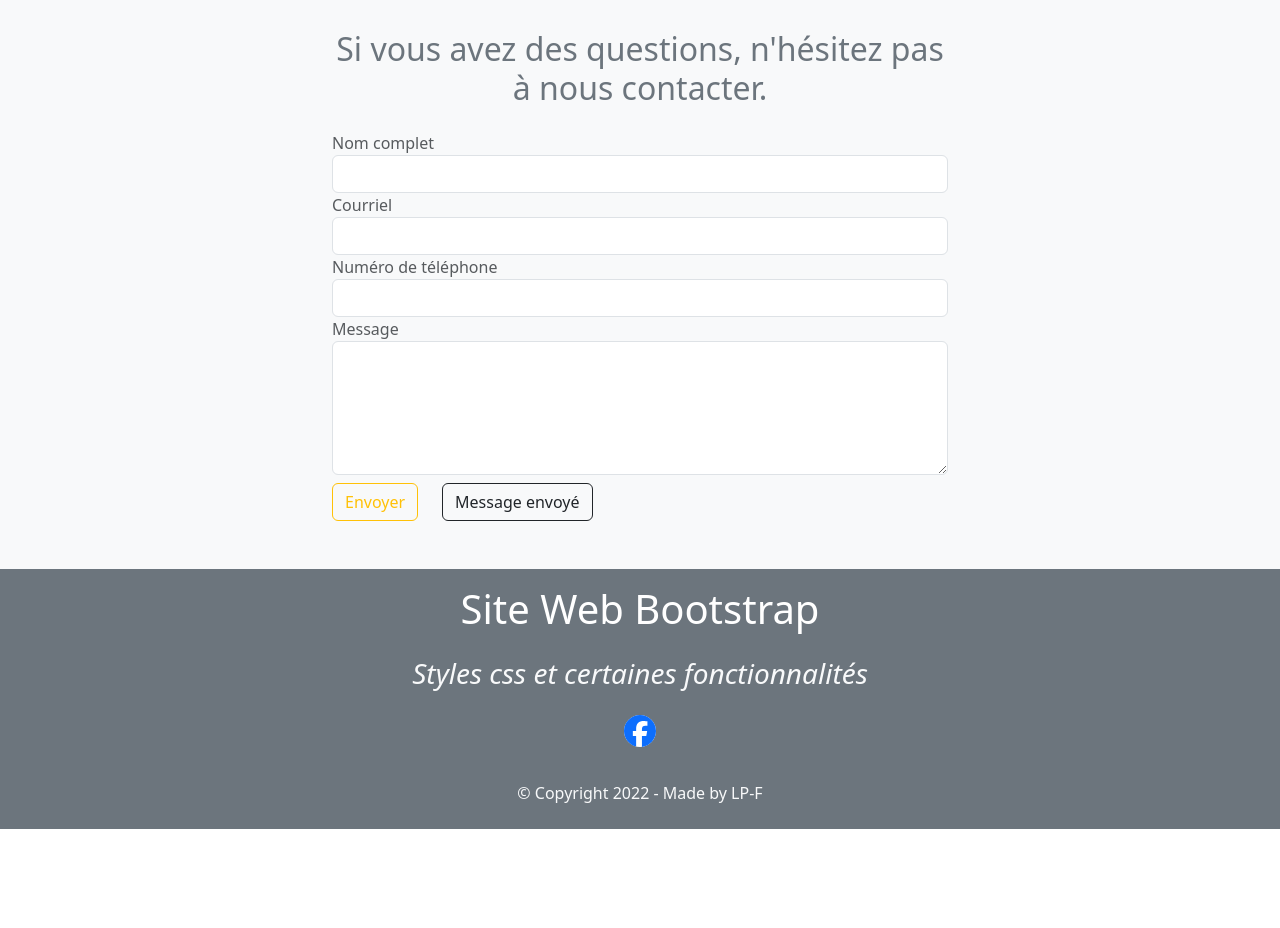
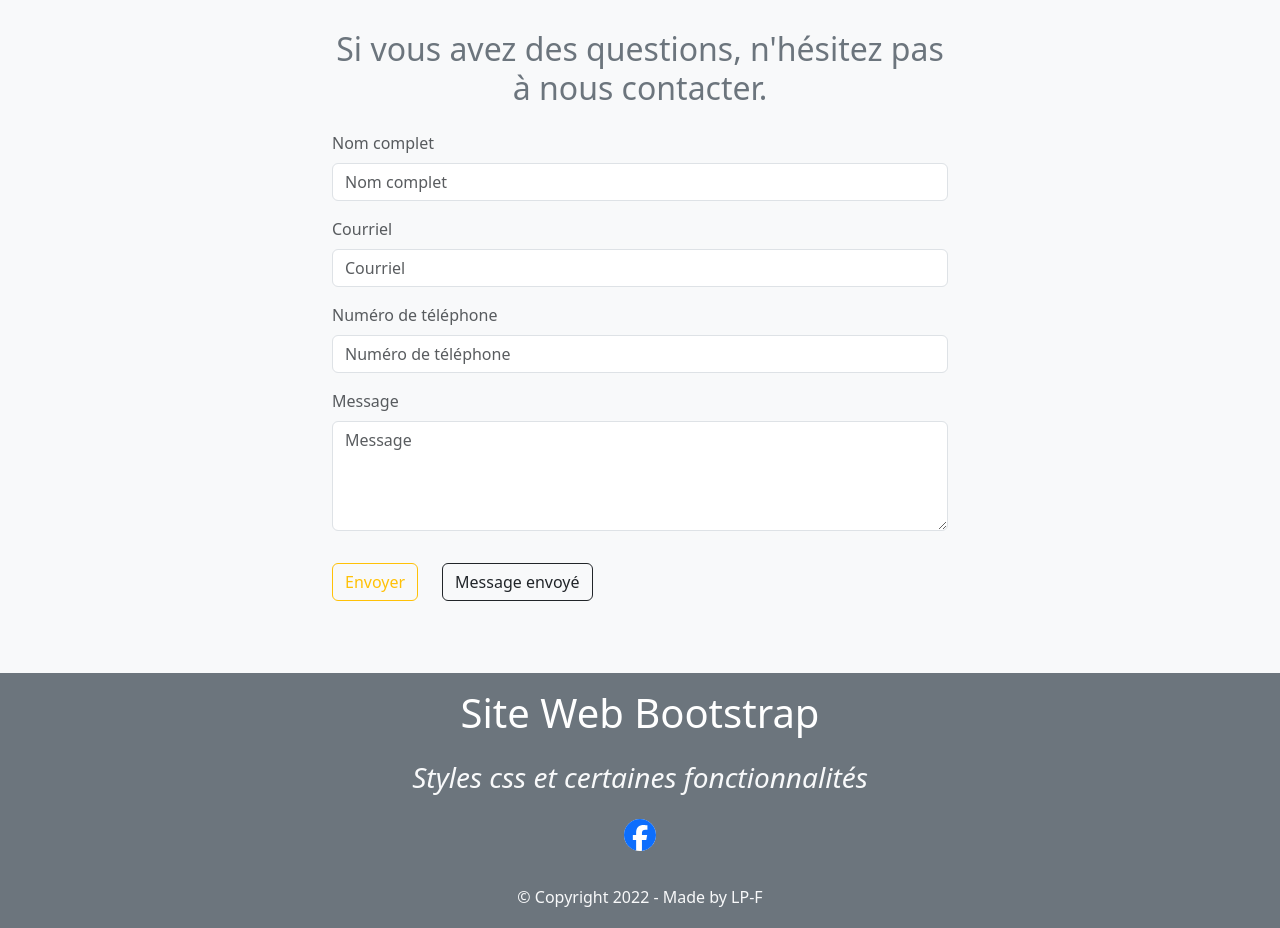
Before and after one commit to th3qu1x0t1c0n3/porfolio, a React (Create React App) app: page / in a window 1280 px wide. Shown: the part 3460-4388 px from the top of the page. Before the commit the page ends 4289 px from the top, so only its background shows below. Built offline with nearby package versions, Linux system fonts and the light colour scheme.

Commit message:
Contact Form

```diff
--- a/src/App.tsx
+++ b/src/App.tsx
@@ -37,6 +37,10 @@ function App() {
 
 export default App;
 
+export const emailRegex = /^[a-zA-Z0-9._%+-]+@[a-zA-Z0-9.-]+\.[a-zA-Z]{2,}$/;
+export const phoneNumRegex = /^(\+|00)?[0-9]{9,}$/;
+export const passwordRegex = /^(?=.*[A-Z])(?=.*[a-z])(?=.*\d)[A-Za-z\d]{5,}$/;
+
 export const server = axios.create({
     baseURL: 'http://localhost:8080/api',
     headers: {
--- /dev/null
+++ b/src/assets/models/Form.ts
@@ -0,0 +1,23 @@
+export interface IFormInput {
+    name: string;
+    type: string;
+    placeholder: string;
+    warning: string;
+}
+
+class FormInput implements IFormInput {
+    name: string;
+    label: string;
+    type: string;
+    placeholder: string;
+    warning: string;
+
+    constructor(name: string, label:string, type: string, placeholder: string, warning: string) {
+        this.name = name;
+        this.label = label;
+        this.type = type;
+        this.placeholder = placeholder;
+        this.warning = warning;
+    }
+}
+export default FormInput;
--- a/src/assets/models/user.ts
+++ b/src/assets/models/user.ts
@@ -31,10 +31,5 @@ class GameUser implements IGameUser {
         this.username = username;
         this.password = password;
     }
-
-    public getEmail(): string {
-        return this.email;
-    }
-
 }
 export default GameUser;
--- a/src/components/games/Connexion.tsx
+++ b/src/components/games/Connexion.tsx
@@ -3,6 +3,7 @@ import {Accordion, Button, Card, Form} from 'react-bootstrap';
 import {useTranslation} from "react-i18next";
 import GameUser from "../../assets/models/user";
 import {toast} from "react-toastify";
+import {emailRegex, passwordRegex} from "../../App";
 
 interface ConnexionProps {
     setTab: (tab: string) => void;
@@ -60,11 +61,6 @@ function Connexion({setTab, setUser}: ConnexionProps) {
         }
     ])
 
-    // TODO: get tous Regex de BE
-    const passwordRegex = /^(?=.*[A-Z])(?=.*[a-z])(?=.*\d)[A-Za-z\d]{5,}$/;
-    const courielRegex = /^[a-zA-Z0-9._%+-]+@[a-zA-Z0-9.-]+\.[a-zA-Z]{2,}$/;
-
-
     // TODO: créer un compte pour le jeu?
     function handleLogin(e: React.FormEvent) {
         e.preventDefault();
@@ -90,7 +86,6 @@ function Connexion({setTab, setUser}: ConnexionProps) {
             isValid = false;
         }
         if (!isValid){
-            console.log("USERNAME: " + loginForm.username, "MDP: " + loginForm.mdp);
             return;
         }
 
@@ -113,7 +108,7 @@ function Connexion({setTab, setUser}: ConnexionProps) {
             }))
             isValid = false;
         }
-        if (!courielRegex.test(creationForm.email)) {
+        if (!emailRegex.test(creationForm.email)) {
             toast.error(t('toast.error.email'));
             setCreateFromInfo(createFormInfo.map((formInfo) => {
                 if (formInfo.name === 'email')
--- a/src/components/games/SauveQuiPeut.tsx
+++ b/src/components/games/SauveQuiPeut.tsx
@@ -5,6 +5,7 @@ function SauveQuiPeut() {
     return (
         <div className={`row pt-4 p-3 bg-white`}>
             <h1 className={"text-center"}>Sauve qui peut</h1>
+            <h1 className={"text-center"}>Le jeu est à faire en tsx</h1>
             <div className="row">
                 <div className="col">
 
--- a/src/components/home/Contact.tsx
+++ b/src/components/home/Contact.tsx
@@ -1,21 +1,72 @@
 import {useTranslation} from "react-i18next";
-import {useNavigate} from "react-router-dom";
 import React, {useState} from "react";
+import {toast} from "react-toastify";
+import {Button, Form} from "react-bootstrap";
+import FormInput from "../../assets/models/Form";
+import {emailRegex, phoneNumRegex} from "../../App";
 
 function Contact() {
-    const navigate = useNavigate();
     const {t} = useTranslation();
-
-    const [formData, setFormData] = useState({
+    const [contactData, setContactData] = useState({
         name: '',
         email: '',
         number: '',
         message: ''
     });
+    const [contactFormInfo, setContactFormInfo] = useState([
+        new FormInput('name',  'pages.home.name','text', 'pages.home.name', ''),
+        new FormInput('email', 'pages.common.email','text', 'pages.home.email', ''),
+        new FormInput('number', 'pages.home.number','text', 'pages.home.number', ''),
+    ]);
+    const [message, setMessage] = useState(
+        new FormInput('message', 'pages.home.message','textarea', 'pages.home.message', '')
+    );
 
+    function sendEmail(e: any) {
+        e.preventDefault();
+        let isValid = true;
+        if (contactData.name === '') {
+            toast.error(t('toast.error.name'));
+            setContactFormInfo(contactFormInfo.map((contactInfo) => {
+                if (contactInfo.name === 'name') {
+                    contactInfo.warning = 'errors.name';
+                }
+                return contactInfo;
+            }));
+            isValid = false;
+        }
+        if (!emailRegex.test(contactData.email)) {
+            toast.error(t('toast.error.email'));
+            setContactFormInfo(contactFormInfo.map((contactInfo) => {
+                if (contactInfo.name === 'email') {
+                    contactInfo.warning = 'errors.email';
+                }
+                return contactInfo;
+            }));
+            isValid = false;
+        }
+        if (contactData.number !== '') {
+            if (!phoneNumRegex.test(contactData.number)) {
+                toast.error(t('toast.error.number'));
+                setContactFormInfo(contactFormInfo.map((contactInfo) => {
+                    if (contactInfo.name === 'number') {
+                        contactInfo.warning = 'errors.number';
+                    }
+                    return contactInfo;
+                }));
+                isValid = false;
+            }
+        }
+        if (contactData.message === '') {
+            toast.error(t('toast.error.message'));
+            setMessage({...message, warning: 'errors.message'})
+            isValid = false;
+        }
 
-    const handleSendEmail = async () => {
-        console.log("Send email")
+        if (!isValid) {
+            return;
+        }
+
         // const accessToken = 'your_access_token'; // Obtain this through OAuth 2.0
         // try {
         //     const response = await axios.post(
@@ -34,7 +85,19 @@ function Contact() {
         // } catch (error) {
         //     console.error('Error sending email:', error);
         // }
-    };
+
+        toast.success(t('toast.success.emailSent'));
+        setContactData({
+            name: '',
+            email: '',
+            number: '',
+            message: ''
+        });
+    }
+
+    function formChange(e: any) {
+        setContactData({...contactData, [e.target.id]: e.target.value});
+    }
 
     return (
         <>
@@ -48,30 +111,39 @@ function Contact() {
                     <div className="text-center text-secondary mb-4">
                         <h2>{t('pages.home.question')}</h2>
                     </div>
-                    <form className="text-muted">
-                        <div className="form-group">
-                            <label htmlFor="name">{t('pages.home.name')}</label>
-                            <input type="text" className="form-control" id="name" required/>
+                    <Form className="text-muted mb-4" autoComplete="off">
+                        {
+                            contactFormInfo.map((contactInfo, index) => (
+                                <Form.Group key={index} className="mb-3" controlId={contactInfo.name}>
+                                    <Form.Label>{t(contactInfo.label)}</Form.Label>
+                                    <Form.Control className={`${contactInfo.warning !== '' ? "is-invalid" : ""}`}
+                                                  onChange={formChange} type={contactInfo.type}
+                                                  placeholder={t(contactInfo.placeholder)}/>
+                                    <h5 className="text-danger">{t(contactInfo.warning)}</h5>
+                                </Form.Group>
+                            ))
+                        }
+                        <Form.Group className="mb-3" controlId="message">
+                            <Form.Label>{t(message.label)}</Form.Label>
+                            <Form.Control className={`${message.warning !== '' ? "is-invalid" : ""}`}
+                                as={'textarea'}
+                                rows={4}
+                                placeholder={t(message.placeholder)}
+                                onChange={formChange}
+                            />
+                            <h5 className="text-danger">{t(message.warning)}</h5>
+                        </Form.Group>
+                        <div className=" mt-4 mb-2">
+                            <Button variant={"btn-warning"} className="btn btn-outline-warning btn-block mt-2"
+                                    onClick={sendEmail}>
+                                {t('pages.home.send')}
+                            </Button>
+                            <Button variant="btn-dark" className="btn-outline-dark btn-block mt-2 ms-4"
+                                    onClick={sendEmail}>
+                                {t('pages.home.sent')}
+                            </Button>
                         </div>
-                        <div className="form-group">
-                            <label htmlFor="email">{t('pages.home.email')}</label>
-                            <input type="text" className="form-control" id="email" required/>
-                        </div>
-                        <div className="form-group">
-                            <label htmlFor="noTel">{t('pages.home.number')}</label>
-                            <input type="text" className="form-control" id="noTel"/>
-                        </div>
-
-                        <div className="form-group">
-                            <label htmlFor="message">{t('pages.home.message')}</label>
-                            <textarea className="form-control" id="message" rows={5} required></textarea>
-                        </div>
-
-                        <button className="btn btn-outline-warning btn-block mt-2" type="submit"
-                                onClick={handleSendEmail}>{t('pages.home.send')}</button>
-                        <button className="btn btn-outline-dark btn-block mt-2 ms-4"
-                                onClick={() => navigate('/login')}>{t('pages.home.sent')}</button>
-                    </form>
+                    </Form>
                 </div>
             </div>
         </>
--- a/src/language/fr.json
+++ b/src/language/fr.json
@@ -79,7 +79,10 @@
     "password": "Le mot de passe doit contenir au moins 5 caractères, une majuscule, une minuscule et un chiffre.",
     "passwords": "Les mots de passe ne sont pas identiques.",
     "username": "Le nom d'utilisateur doit contenir au moins 4 caractères.",
-    "email": "Le courriel est invalide."
+    "email": "Le courriel est invalide.",
+    "number": "Le numéro de téléphone est invalide.",
+    "name": "Veuillez entrer votre nom complet.",
+    "message": "Veuillez entrer un message."
   },
   "toast": {
     "error": {
@@ -87,12 +90,16 @@
       "passwords": "Les mots de passe ne sont pas identiques",
       "username": "Nom d'utilisateur valide",
       "email": "Courriel valide",
+      "message": "Votre message est vide",
       "invalid": "Nom d'utilisateur ou mot de passe invalide"
     },
     "info": {
       "logout": "Vous êtes déconnecté",
       "login": "Vous êtes connecté",
       "notLogged": "Vous devez vous connecter avant de procéder"
+    },
+    "success": {
+      "emailSent": "Courriel envoyé"
     }
   }
 }
```
